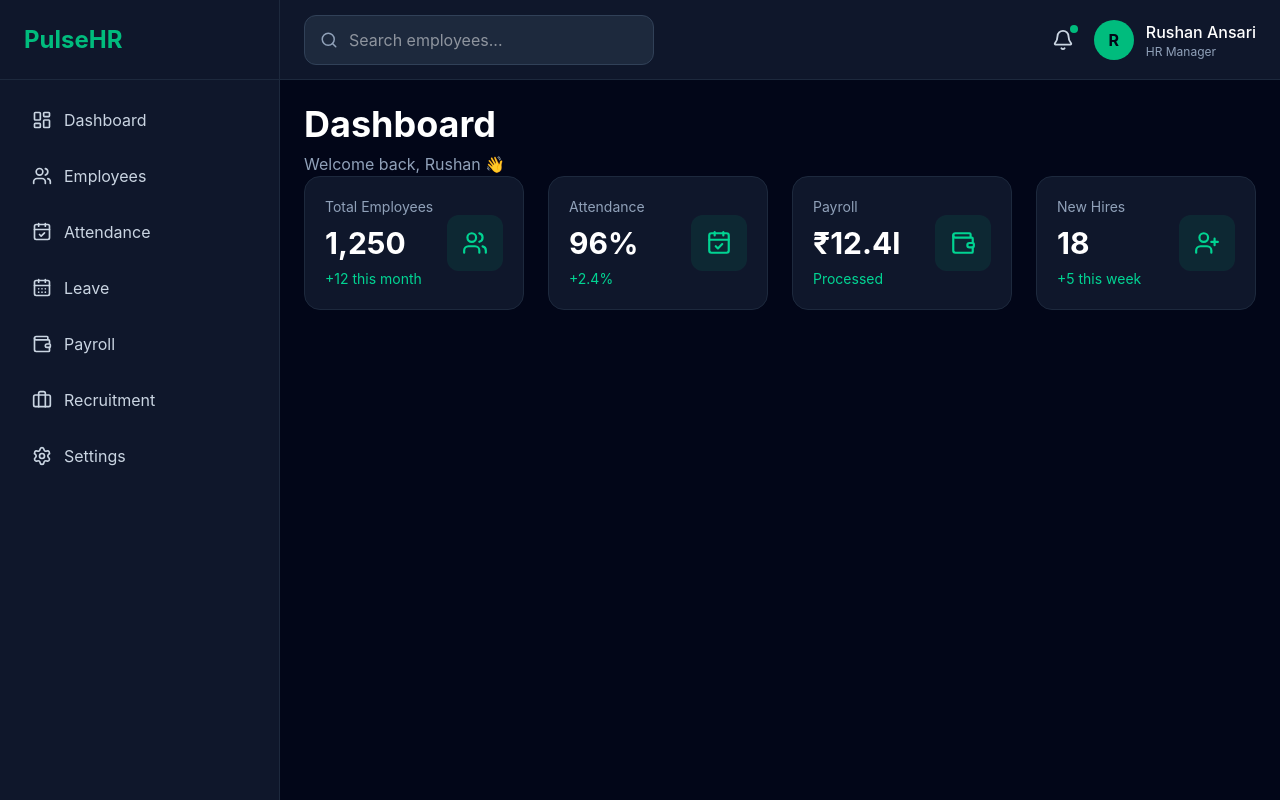
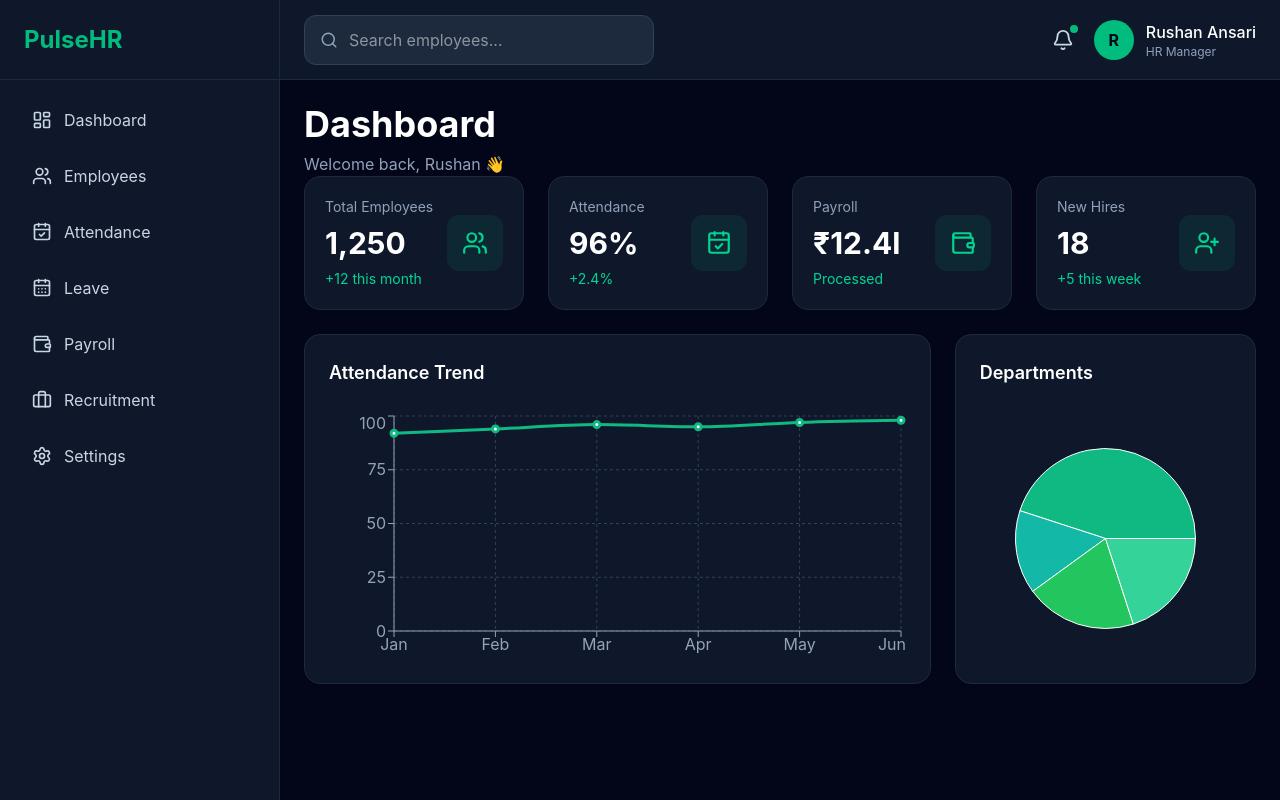
Before and after one commit to RushanAnsari/pulseHr, a React (Vite) app: page / in a window 1280 px wide. Built offline with nearby package versions, Linux system fonts and the light colour scheme.

Commit message:
Added dashboard charts

```diff
--- a/src/components/charts/AttendanceChart.jsx
+++ b/src/components/charts/AttendanceChart.jsx
@@ -0,0 +1,48 @@
+import {
+    ResponsiveContainer,
+    LineChart,
+    Line,
+    XAxis,
+    YAxis,
+    Tooltip,
+    CartesianGrid,
+} from "recharts";
+const data = [
+    {month: "Jan", attendance: 92},
+    {month: "Feb", attendance: 94},
+    {month: "Mar", attendance: 96},
+    {month: "Apr", attendance: 95},
+    {month: "May", attendance: 97},
+    {month: "Jun", attendance: 98},
+];
+
+function AttendanceChart(){
+    return (
+        <div className="bg-slate-900 border border-slate-800 rounded-2xl p-6 h-[350px]">
+            <h3 className="text-white text-lg font-semibold mb-6">
+                Attendance Trend
+            </h3>
+            <ResponsiveContainer width="100%" height="85%">
+                <LineChart data={data}>
+                    <CartesianGrid
+                        strokeDasharray="3 3"
+                        stroke="#334155"
+                        />
+                        <XAxis
+                            dataKey="month"
+                            stroke="#94A3B8"/>
+                        <YAxis
+                            stroke="#94A3B8"/>
+                            <Tooltip/>
+                            <Line
+                                type="monotone"
+                                dataKey="attendance"
+                                stroke="#10B981"
+                                strokeWidth={3}
+                                />
+                </LineChart>
+            </ResponsiveContainer>
+        </div>
+    );
+}
+export default AttendanceChart;
--- a/src/components/charts/DepartmentChart.jsx
+++ b/src/components/charts/DepartmentChart.jsx
@@ -0,0 +1,50 @@
+import {
+    ResponsiveContainer,
+    PieChart,
+    Pie,
+    Cell,
+    Tooltip,
+} from "recharts";
+
+const data = [
+    {name: "Engineering", value: 45},
+    {name: "HR", value: 15},
+    {name: "Finance", value: 20},
+    {name: "Marketing", value: 20},
+];
+
+const COLORS = [
+    "#10B981",
+    "#14B8A6",
+    "#22C55E",
+    "#34D399",
+];
+
+function DepartmentChart() {
+    return (
+        <div className="bg-slate-900 border border-slate-800 rounded-2xl p-6 h-[350px]">
+            <h3 className="text-white text-lg font-semibold mb-6">
+                Departments
+            </h3>
+            <ResponsiveContainer width="100%" height="85%">
+                <PieChart>
+                    <Pie
+                        data={data}
+                        dataKey="value"
+                        nameKey="name"
+                        outerRadius={90}
+                        >
+                            {data.map((entry, index) => (
+                                <Cell
+                                 key={index}
+                                 fill={COLORS[index]}
+                                 />
+                            ))}
+                        </Pie>
+                        <Tooltip/>
+                </PieChart>
+            </ResponsiveContainer>
+        </div>
+    );
+}
+export default DepartmentChart;
--- a/src/pages/dashboard/Dashboard.jsx
+++ b/src/pages/dashboard/Dashboard.jsx
@@ -1,5 +1,7 @@
 import DashboardLayout from "../../layouts/DashboardLayout";
 import StateCard from "../../components/cards/StateCard";
+import AttendanceChart from "../../components/charts/AttendanceChart";
+import DepartmentChart from "../../components/charts/DepartmentChart";
 import { Users, CalendarCheck, Wallet, UserPlus } from "lucide-react";
 function Dashboard() {
   return (
@@ -32,6 +34,15 @@ function Dashboard() {
           icon={<UserPlus size={26} />}
         />
       </div>
+
+      <div className="grid grid-cols-12 gap-6 mt-6">
+        <div className="col-span-12 xl:col-span-8">
+            <AttendanceChart/>
+        </div>
+        <div className="col-span-12 xl:col-span-4">
+            <DepartmentChart/>
+        </div>
+      </div>
     </DashboardLayout>
   );
 }
```
